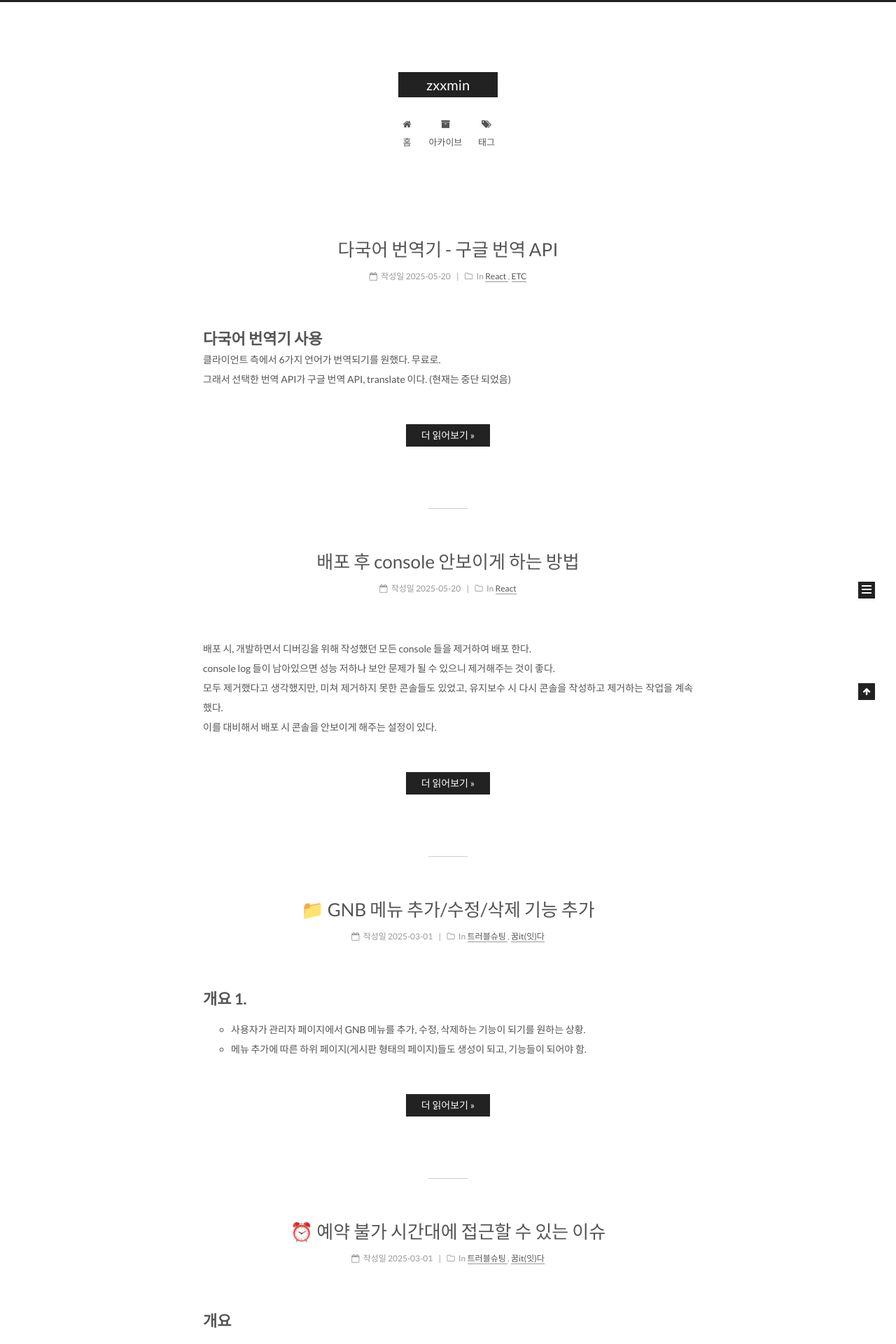
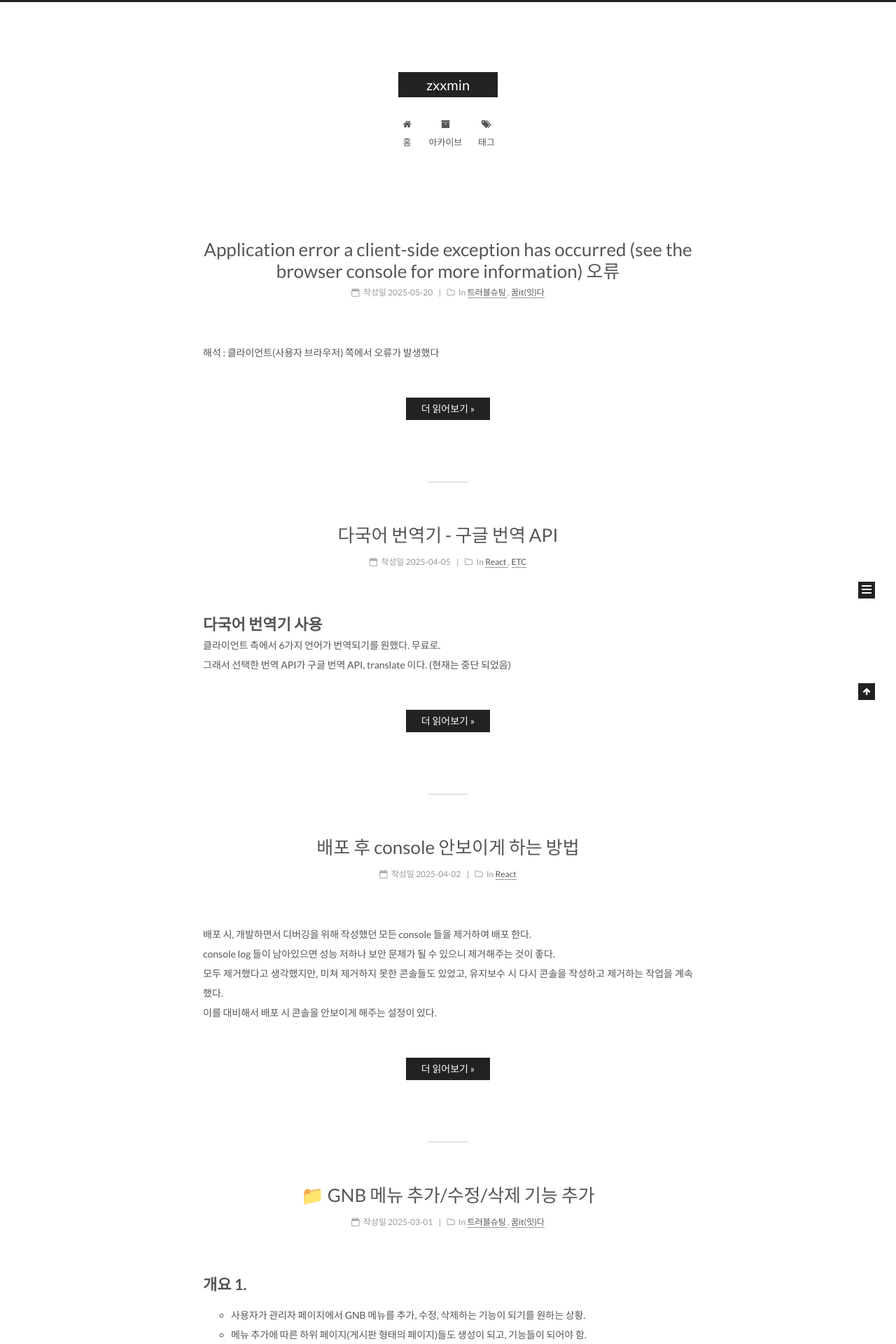
Before and after one commit to zxxmin/zxxmin.github.io, a Jekyll site: the page built from index.html, in a window 1280 px wide. Shown: the top 1920 px of the page at 70% size. Built offline with Jekyll 4.4.1, drawn with Linux system fonts in a browser that asks for light colours; the list of posts is cut into pages by our own code; some of the changed text lies outside the part shown.

```diff
--- a/_posts/2025-04-02-console.md
+++ b/_posts/2025-04-02-console.md
@@ -1,6 +1,6 @@
 ---
 title: 배포 후 console 안보이게 하는 방법
-date: 2025-05-20 00:00:01
+date: 2025-04-02 00:00:01
 categories:
   - React
 tag:
--- a/_posts/2025-04-05-translate.md
+++ b/_posts/2025-04-05-translate.md
@@ -1,6 +1,6 @@
 ---
 title: 다국어 번역기 - 구글 번역 API
-date: 2025-05-20 00:00:01
+date: 2025-04-05 00:00:01
 categories:
   - React
   - ETC
```
Also changed, not shown: _posts/2025-05-20-gyeonggi-error.md (added, +50 -0 lines).
